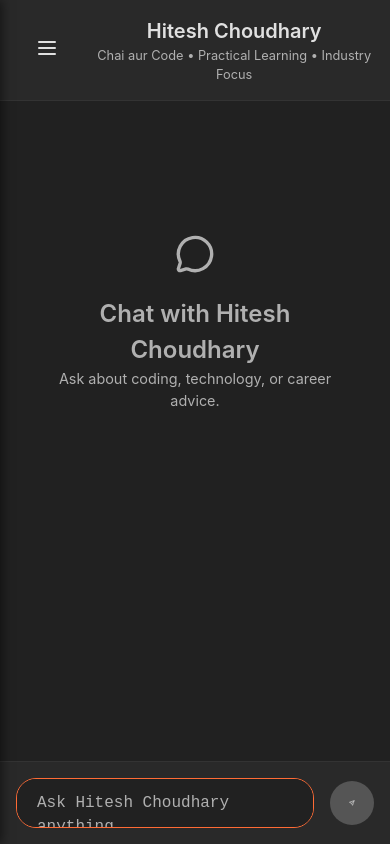
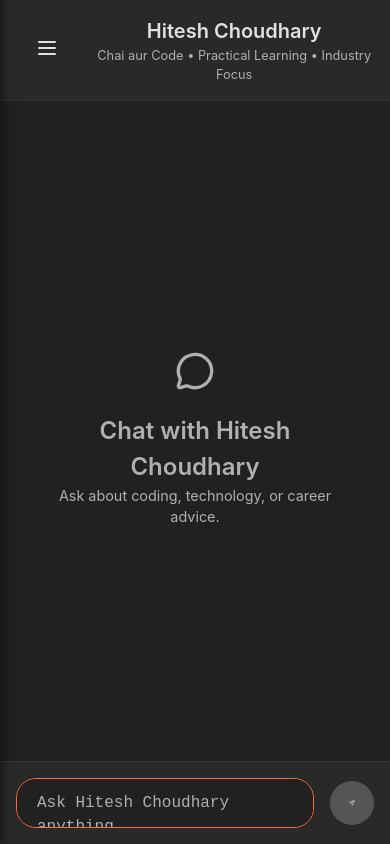
Before and after one commit to Ashwinumbarkar20/Persona-AI-chattingBot, a React (Vite) app in the folder FrontEnd/vite-project/: page / in a window 390 px wide. Built offline with nearby package versions, Linux system fonts and the light colour scheme.

Commit message:
correction

```diff
--- a/FrontEnd/vite-project/src/Component/PersonaChatbot.css
+++ b/FrontEnd/vite-project/src/Component/PersonaChatbot.css
@@ -204,7 +204,7 @@
 /* Messages */
 
 .messages {
-
+  flex-grow: 1;
   padding: 1rem;
   overflow-y: auto;
   display: flex;
@@ -412,14 +412,15 @@
 }
 
 /* Responsive Design */
+/* ... (existing styles) ... */
+
 @media (max-width: 768px) {
   .chat-container {
     flex-direction: column;
     height: 100vh;
     border-radius: 0;
     box-shadow: none;
-    overflow-y: auto;
-    scrollbar-width: none;
+    overflow-y: hidden;
   }
 
   .sidebar {
@@ -443,30 +444,44 @@
 
   .chat-pane {
     flex-grow: 1;
-    display: flex; /* Make it a flex container */
-    flex-direction: column; /* Stack children vertically */
+    display: flex;
+    flex-direction: column;
     height: 100%;
   }
 
   .chat-header {
     justify-content: flex-start;
+    flex-shrink: 0;
   }
 
   .messages {
-    padding-top: 101px;
-    overflow-y: scroll;
+    flex-grow: 1; /* Key change: Messages take up all available space */
+    padding: 1rem;
+    overflow-y: auto;
     scrollbar-width: none;
-    padding-bottom: 70px;
-    align-items: center;
-    padding-bottom: 80px;
+    padding-bottom: 0;
+    align-items: flex-start; /* Correct alignment for messages */
   }
 
   .message-row {
     max-width: 90%;
   }
+
   .input-bar {
-    position: absolute;
-    bottom: 0;
-    width: 100vw;
+    width: 100%;
+    flex-shrink: 0; /* Prevents the input bar from shrinking */
+  }
+
+  /* Corrected mobile avatar alignment for both user and bot messages */
+  .message-row.user {
+      align-self: flex-end;
+  }
+  .message-row.bot {
+      align-self: flex-start;
+  }
+
+  /* Additional fix for messages alignment within the flex column */
+  .messages {
+    justify-content: flex-end; /* This pushes messages to the bottom */
   }
 }
--- a/FrontEnd/vite-project/src/Component/PersonaChatbot.jsx
+++ b/FrontEnd/vite-project/src/Component/PersonaChatbot.jsx
@@ -265,6 +265,9 @@
               </div>
             )}
              {/* Input Bar */}
+
+            <div ref={messagesEndRef} />
+          </section>
           <footer className="input-bar">
             <textarea
               className="input-textarea"
@@ -285,9 +288,6 @@
               <Send size={24} />
             </button>
           </footer>
-            <div ref={messagesEndRef} />
-          </section>
-
 
         </main>
       </div>
```
